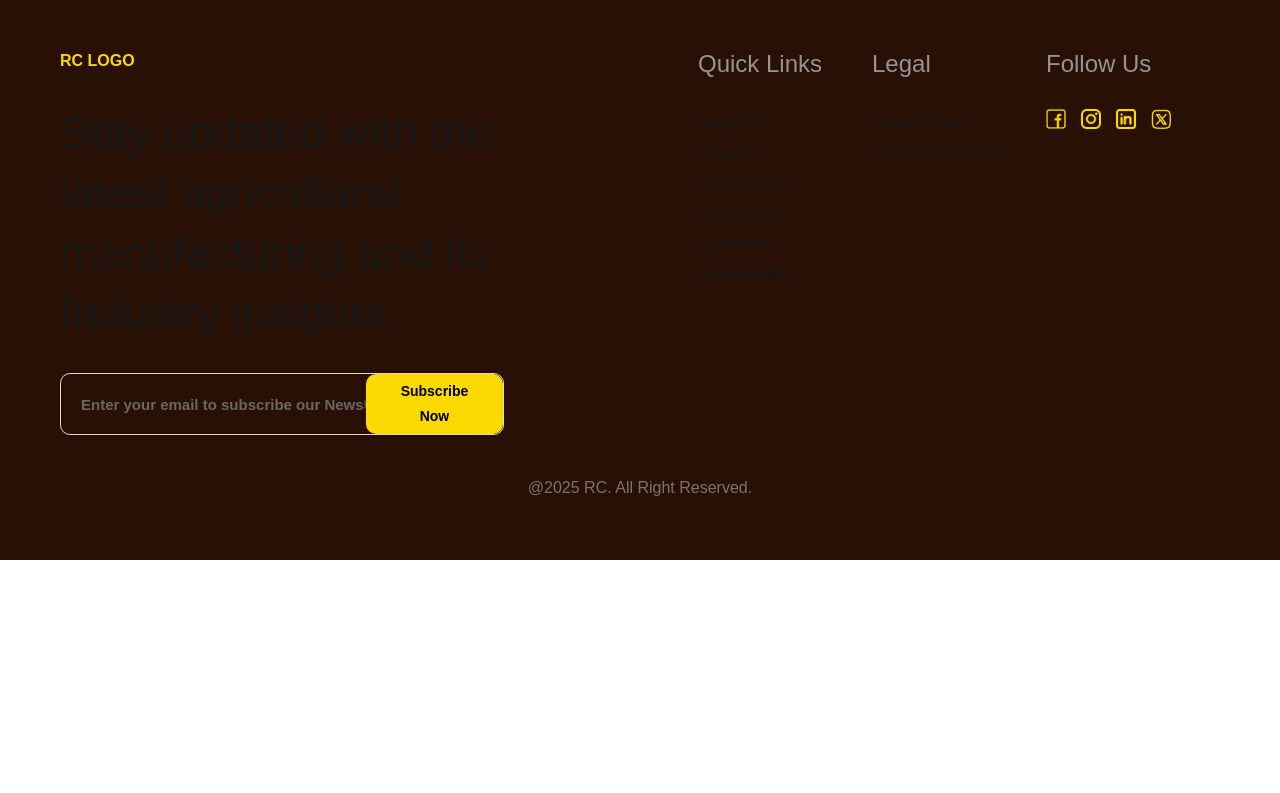
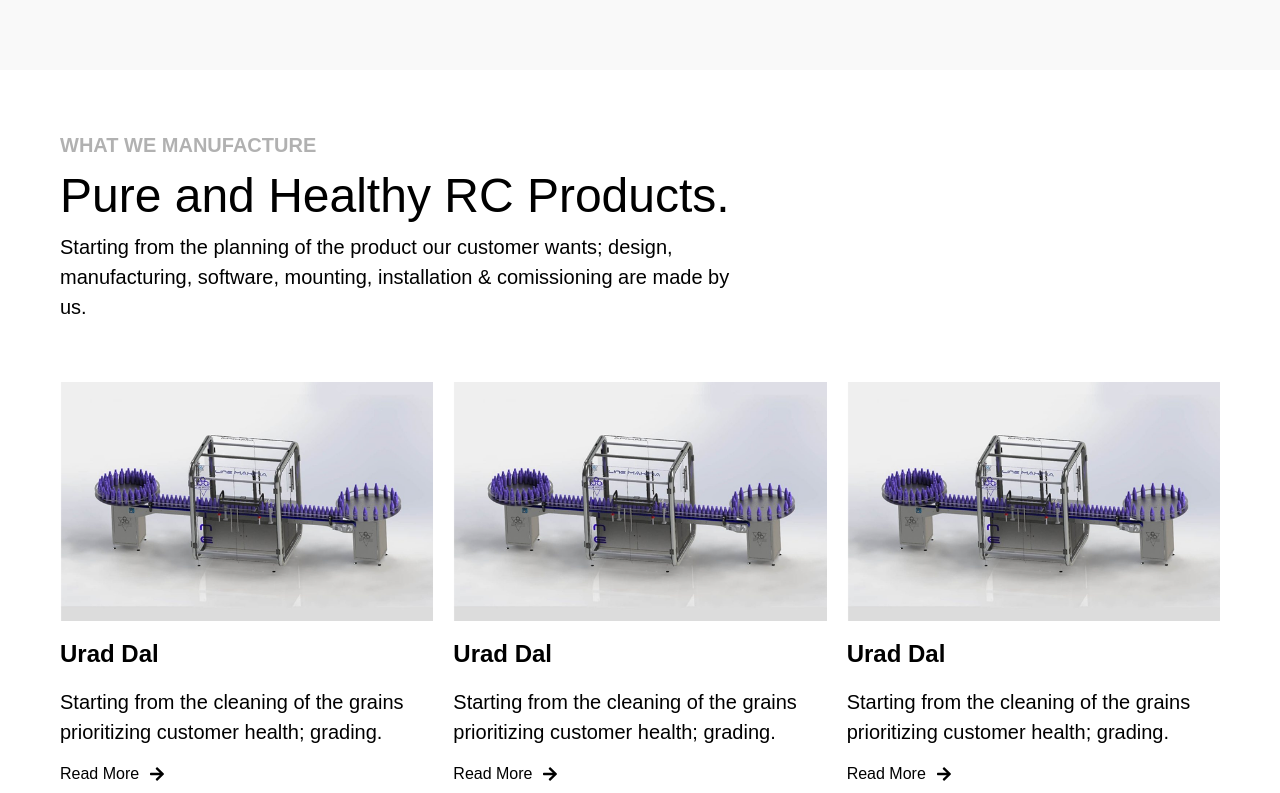
Before and after one commit to piyushpaliwalcodes/rc, a Next.js app: page / in a window 1280 px wide. Shown: the part 5907-6700 px from the top of the page. Before the commit the page ends 6467 px from the top, so only its background shows below. Built offline with nearby package versions, Linux system fonts and the light colour scheme.

Commit message:
whatwemanufacture

```diff
--- a/app/page.tsx
+++ b/app/page.tsx
@@ -8,6 +8,7 @@ import Ourprocess from "@/components/Ourprocess";
 import Meetourteam from "@/components/Meetourteam";
 import Withtractor from "@/components/Withtractor";
 import Haveaquestion from "@/components/Haveaquestion";
+import Whatwemanufacture from "@/components/Whatwemanufacture";
 export default function Home() {
   return (
     <div className="bg-white flex flex-col font-roboto min-h-[100vh] text-black">
@@ -21,6 +22,7 @@ export default function Home() {
       <Meetourteam/>
       <Withtractor/>
       <Haveaquestion/>
+      <Whatwemanufacture/>
     </div>
   );
 }
--- a/components/Haveaquestion.tsx
+++ b/components/Haveaquestion.tsx
@@ -46,6 +46,10 @@ const Haveaquestion = () =>
             question: "What industries do you serve?",
             answer: "With more than 200,000 Retail outlets across 65+ branches, Ramlal Champalal (RC) is one of the largest Distribution House & Logistics services providers for various industries."
         },
+        {
+          question: "What industries do you serve?",
+          answer: "With more than 200,000 Retail outlets across 65+ branches, Ramlal Champalal (RC) is one of the largest Distribution House & Logistics services providers for various industries."
+      },
 
     ]
 
--- a/components/Meetourteam.tsx
+++ b/components/Meetourteam.tsx
@@ -11,7 +11,7 @@ const Imagecard = ({src,name,designation}:{src:string,name:string,designation:st
     )
 }
 
-const Highlight = () => {
+ const Highlight = () => {
     return (
         <div className="flex flex-col  text-[20px]">
            <h1 className="opacity-30 font-bold">WHO MANAGE US</h1>
--- /dev/null
+++ b/components/Whatwemanufacture.tsx
@@ -0,0 +1,72 @@
+import Image from "next/image"
+import { FaArrowRight } from "react-icons/fa"
+
+
+const Manufacturehighlight = () => {
+    return (
+        <div className="flex flex-col  text-[20px]">
+           <h1 className="opacity-30 font-bold">WHAT WE MANUFACTURE</h1>
+           <p className="text-[48px] ">Pure and Healthy RC Products.</p>
+           <p className="w-[60%]">Starting from the planning of the product our customer wants; design, manufacturing, software, mounting, installation & comissioning are made by us.</p>
+        </div>
+    )
+
+
+}
+
+
+const Manufacturecardwithimage = ({src, title, description, link}: {src: string, title: string, description: string, link: string}) =>
+{
+    return (
+    <div className="flex flex-col w-[430px] gap-[15px] ">
+        <Image src={src} alt={title} width={430} height={280}/>
+        <h1 className="text-[24px] font-bold">{title}</h1>
+        <p className="text-[20px]">{description}</p>
+        <a href={link} className="flex items-center gap-[10px]">Read More <FaArrowRight/>
+        </a>
+    </div>
+    )
+}
+
+const Whatwemanufacture = () =>
+{
+
+
+    const manufacturedata = [
+        {
+            src:"/images/machine1.png",
+            title:"Urad Dal",
+            description:"Starting from the cleaning of the grains prioritizing customer health; grading.",
+            link:"/urad-dal"
+        },
+        {
+            src:"/images/machine1.png",
+            title:"Urad Dal",
+            description:"Starting from the cleaning of the grains prioritizing customer health; grading.",
+            link:"/urad-dal"
+        },
+        {
+            src:"/images/machine1.png",
+            title:"Urad Dal",
+            description:"Starting from the cleaning of the grains prioritizing customer health; grading.",
+            link:"/urad-dal"
+        },
+
+
+    ]
+    return (
+        <div className="flex flex-col p-[60px] gap-[60px]">
+            <Manufacturehighlight />
+            <div className="flex gap-[20px]">
+                {
+                    manufacturedata.map((item, index) => (
+                        <Manufacturecardwithimage key={index} {...item} />
+                    ))
+                }
+            </div>
+        </div>
+    )
+}
+
+
+export default Whatwemanufacture;
```
